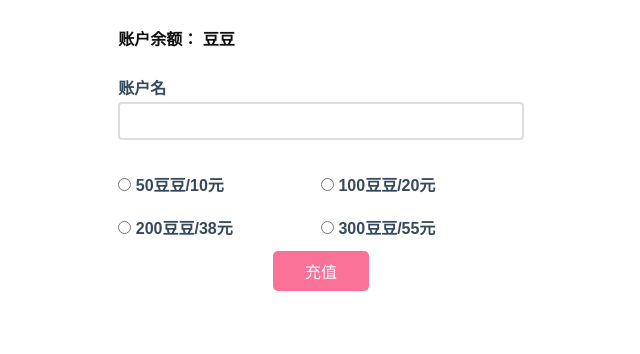
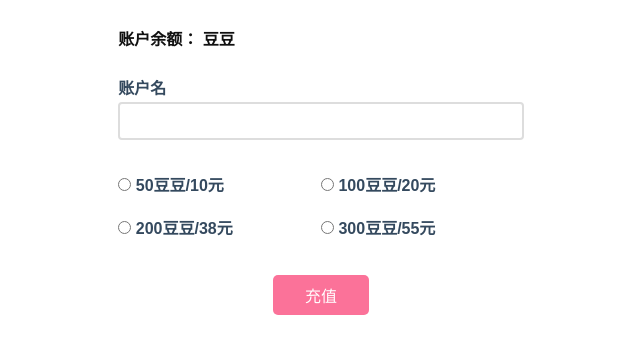
Before and after one commit to kongxx3282/mypictures, a Django app: template templates/recharge.html in a window 1280 px wide. Shown: the part 258-612 px from the top of the page, without its empty margins (319-959 px from the left). Run offline with Django 3.2, Linux system fonts and the light colour scheme; the template is opened without the code that fills it, so the values that code supplies are empty; some libraries are stand-ins or nearby versions.

Commit message:
frontend

```diff
--- a/templates/recharge.html
+++ b/templates/recharge.html
@@ -76,9 +76,10 @@
                             300豆豆/55元 </label>
                     </div>
 
-                    <div class="pure-u-1 usr-button" style="text-align: center">
+                    <div class="pure-u-1 usr-button" style="text-align: center;margin-top:1.5em">
                         <button class="pure-button pure-button-primary pic-button" onclick="myFunction()" type="submit"
-                                class="btn btn-info">充值
+                                class="btn btn-info">
+                            充值
                         </button>
                     </div>
 
```
